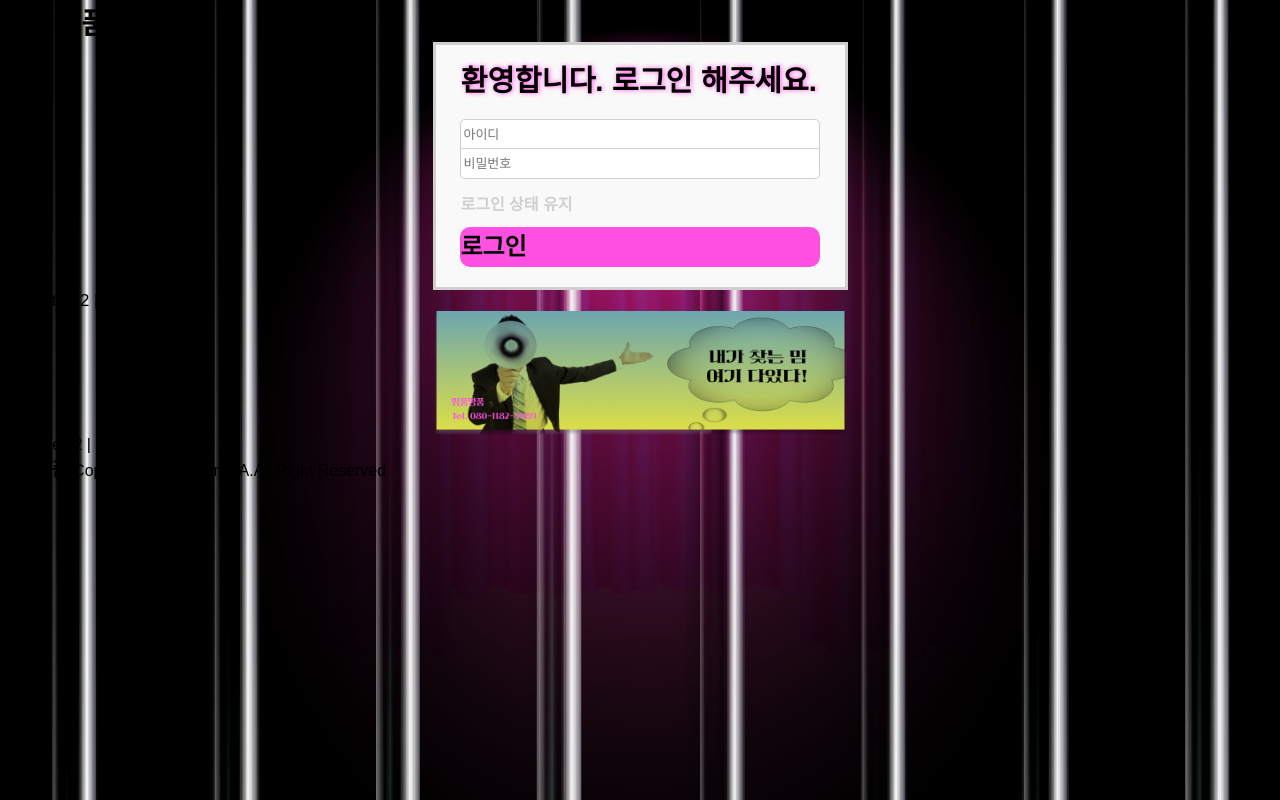
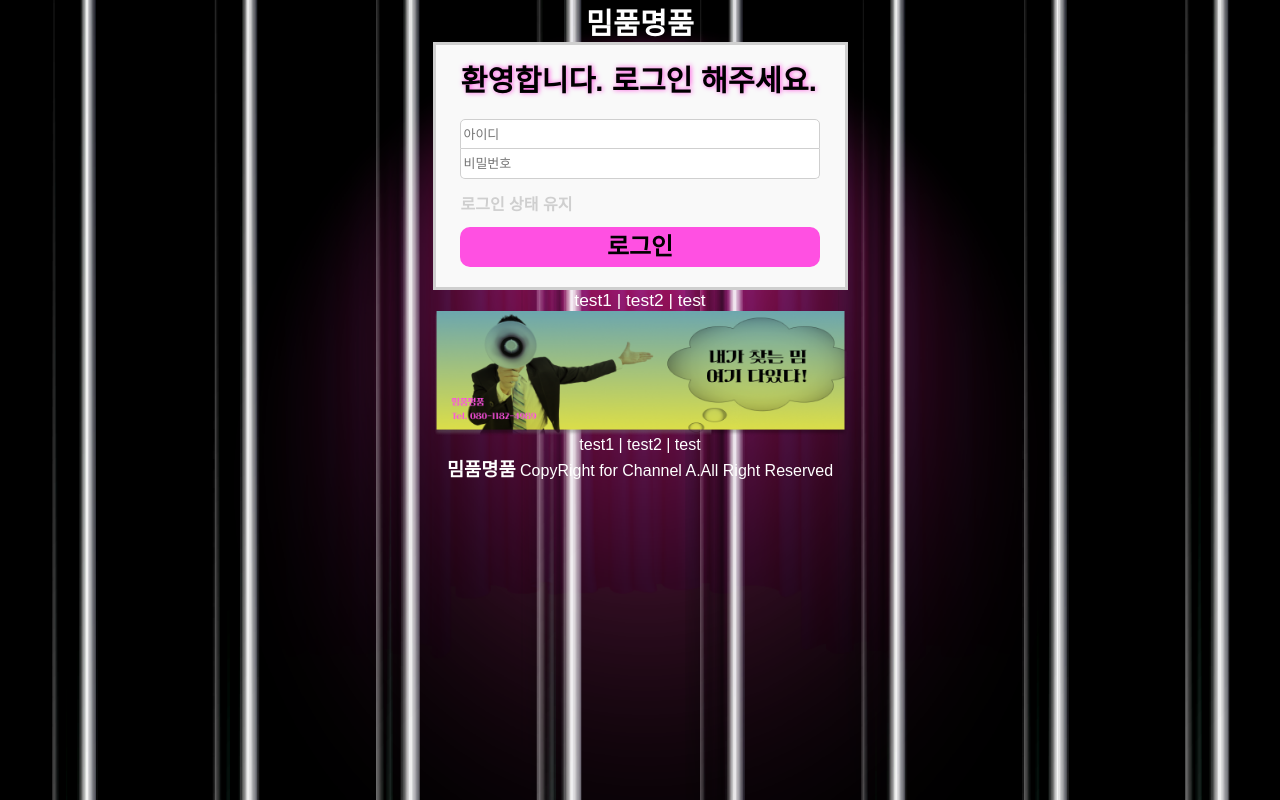
Before and after one commit to HugoParkk/meme-discussion, a React (Create React App) app: page / in a window 1280 px wide. Built offline with nearby package versions, Linux system fonts and the light colour scheme.

Commit message:
[0531] login 페이지 css 오류 수정

```diff
--- a/src/components/loginPageComponents/Atoms/CopyRight.js
+++ b/src/components/loginPageComponents/Atoms/CopyRight.js
@@ -22,6 +22,8 @@ const StyledText = styled.div`
 
 const StyledDiv = styled.div`
   font-size: 12pt;
+  text-align: center;
+  color: white;
 `;
 
-export default CopyRight
+export default CopyRight;
--- a/src/components/loginPageComponents/Atoms/FormButton.js
+++ b/src/components/loginPageComponents/Atoms/FormButton.js
@@ -21,6 +21,7 @@ const StyledDiv = styled.div`
   margin: 0 auto;
   line-height: 40px;
   margin-bottom: 15px;
+  text-align: center;
 `;
 
 export default FormButton;
--- a/src/components/loginPageComponents/Atoms/Text.js
+++ b/src/components/loginPageComponents/Atoms/Text.js
@@ -18,11 +18,11 @@ function Text(props) {
 const StyledABig = styled.a`
   font-size: 13pt;
   text-decoration: none;
-  color: black;
+  color: white;
 `;
 const StyledASmall = styled.a`
   font-size: 12pt;
   text-decoration: none;
-  color: black;
+  color: white;
 `;
-export default Text
+export default Text;
--- a/src/components/loginPageComponents/Atoms/Title.js
+++ b/src/components/loginPageComponents/Atoms/Title.js
@@ -14,6 +14,8 @@ function Title() {
 const StyledDiv = styled.div`
   font-weight: bold;
   font-size: 22pt;
+  text-align: center;
+  color: white;
 `;
 
-export default Title
+export default Title;
--- a/src/components/loginPageComponents/Molecules/TextGroup.js
+++ b/src/components/loginPageComponents/Molecules/TextGroup.js
@@ -1,14 +1,19 @@
 import React from "react";
 import Text from "../Atoms/Text";
+import styled from "styled-components";
 
 function TextGroup(props) {
   return (
-    <>
+    <StyledDiv>
       {props.data.map((arr, i) => {
         return <Text text={arr.text} type={arr.type} key={i} />;
       })}
-    </>
+    </StyledDiv>
   );
 }
 
-export default TextGroup
+const StyledDiv = styled.div`
+  text-align: center;
+`;
+
+export default TextGroup;
```
